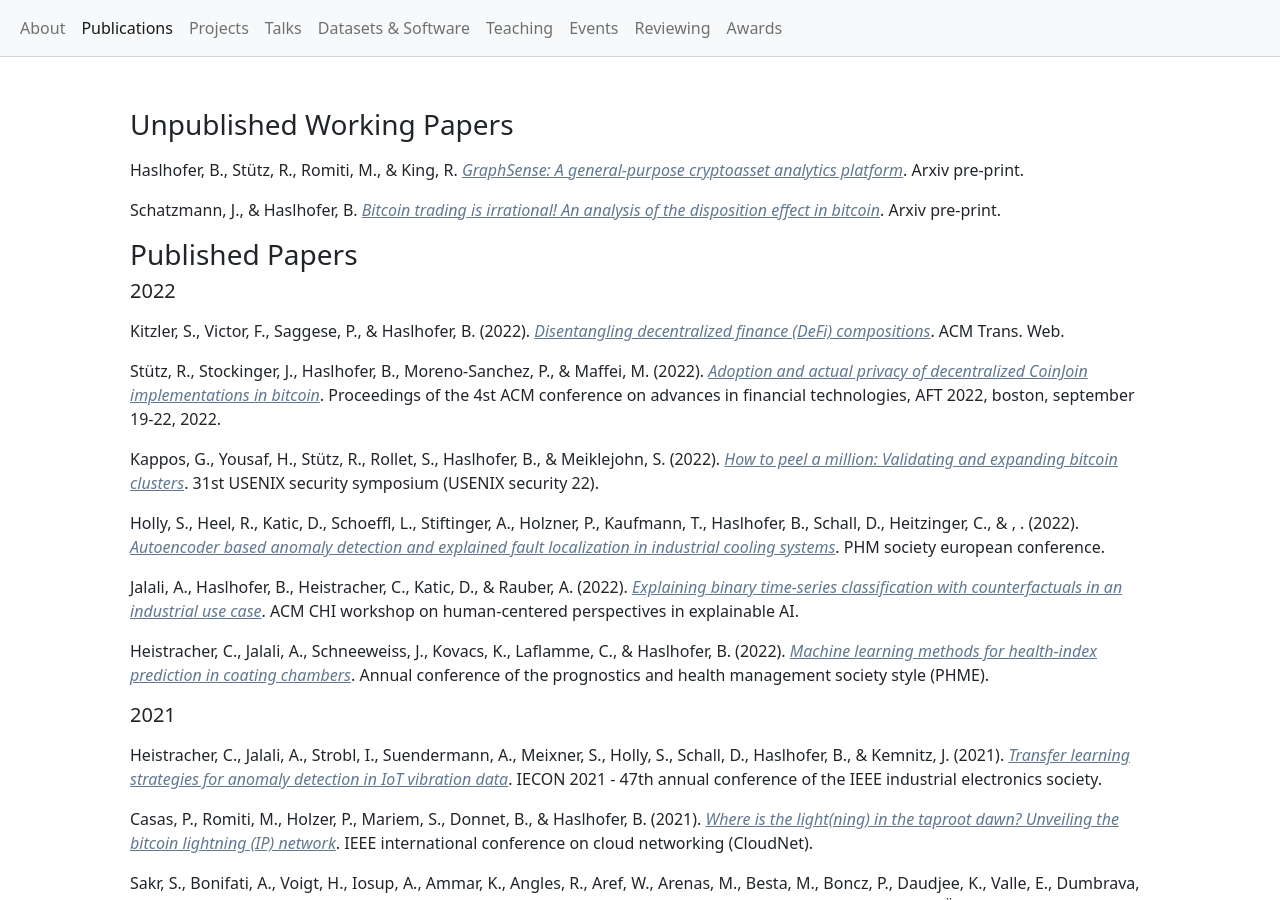
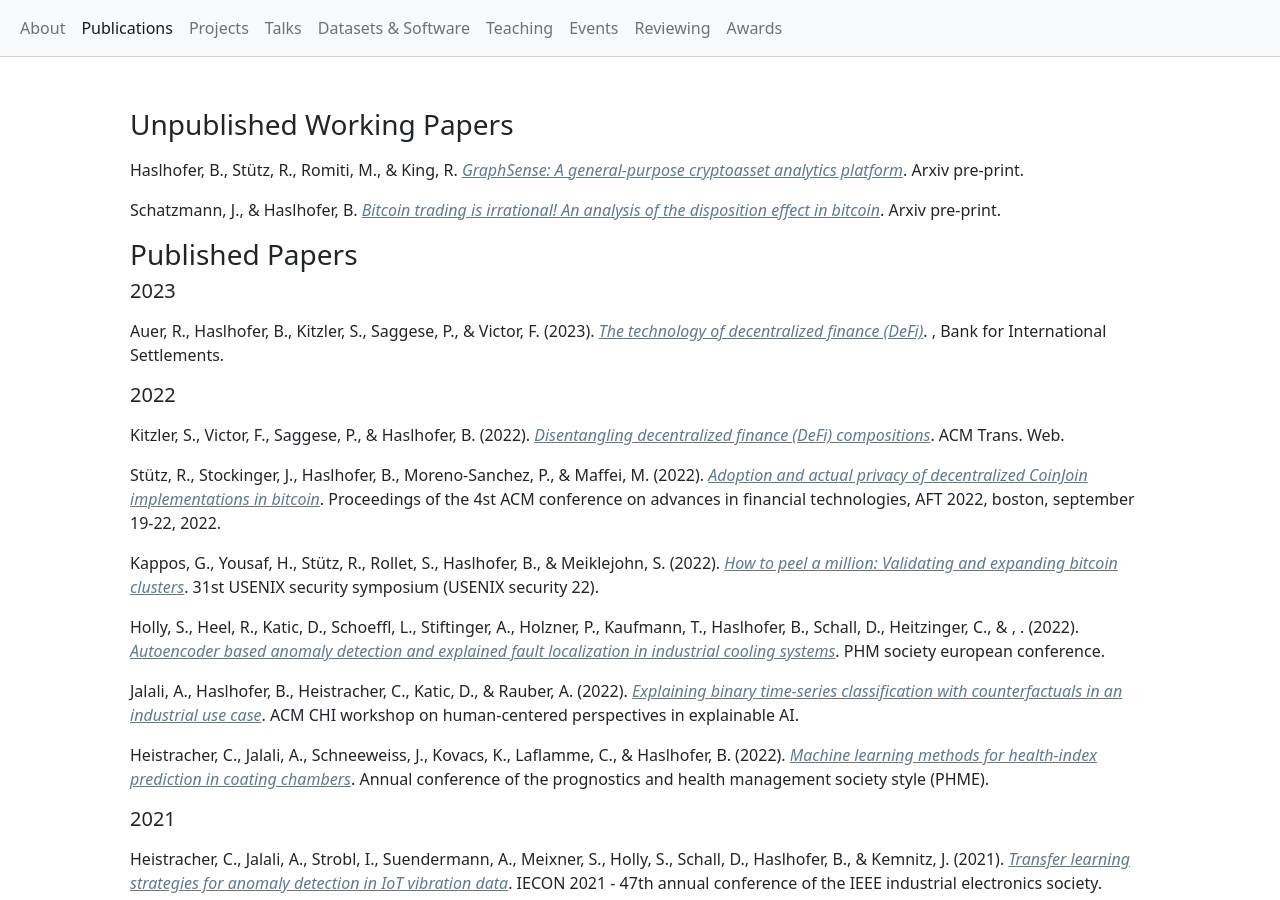
Before and after one commit to behas/behas.github.com, a Jekyll site: the page built from publications.html, in a window 1280 px wide and 900 px high. Built offline with Jekyll 4.4.1, drawn with Linux system fonts in a browser that asks for light colours; a style sheet for code colours, icons or effects is not loaded.

Commit message:
added ref

```diff
--- a/_data/publications.yml
+++ b/_data/publications.yml
@@ -27,6 +27,24 @@ references:
     effect in bitcoin
   type: manuscript
   url: "https://arxiv.org/abs/2010.12415"
+- author:
+  - family: Auer
+    given: Raphael
+  - family: Haslhofer
+    given: Bernhard
+  - family: Kitzler
+    given: Stefan
+  - family: Saggese
+    given: Pietro
+  - family: Victor
+    given: Friedhelm
+  id: "Auer:2023a"
+  issued: 2023
+  note: BIS Working Paper
+  publisher: Bank for International Settlements
+  title: The technology of decentralized finance (DeFi)
+  type: report
+  url: "https://www.bis.org/publ/work1066.htm"
 - author:
   - family: Kitzler
     given: Stefan
--- a/index.html
+++ b/index.html
@@ -56,6 +56,10 @@ title: Research Profile
       <section>
         <h5>News</h5>
 
+        <p>Jan 2023: New BIS working paper out on <a href="https://www.bis.org/publ/work1066.htm" target="_blank">The Technology of Decentralized Finance (DeFi)</a>.</p>
+
+        <p>Dec 2022: The second edition of our <a href="https://caaw.io/2023/" target="_blank">International Workshop on Cryptoasset Analytics</a> got accepted at the upcoming <a href="https://www2023.thewebconf.org/" target="_blank"> Web Conference</a> in Austin, Texas.</p>
+
         <p>Oct 2022: New paper out on <a href="https://dl.acm.org/doi/10.1145/3532857" target="_blank">Disentangling Decentralized Finance (DeFi) Compositions.</a></p>
 
         <p>Oct 2022: <a href="https://github.com/graphsense" target="_blank">GraphSense r.22.10</a> supporting chain synchronization and ETH PoS is out and hosted by <a href="https://ikna.io" target="_blank">https://ikna.io</a>.</p>
```
Also changed, not shown: assets/bibliography.bib (+10 -1 lines).
